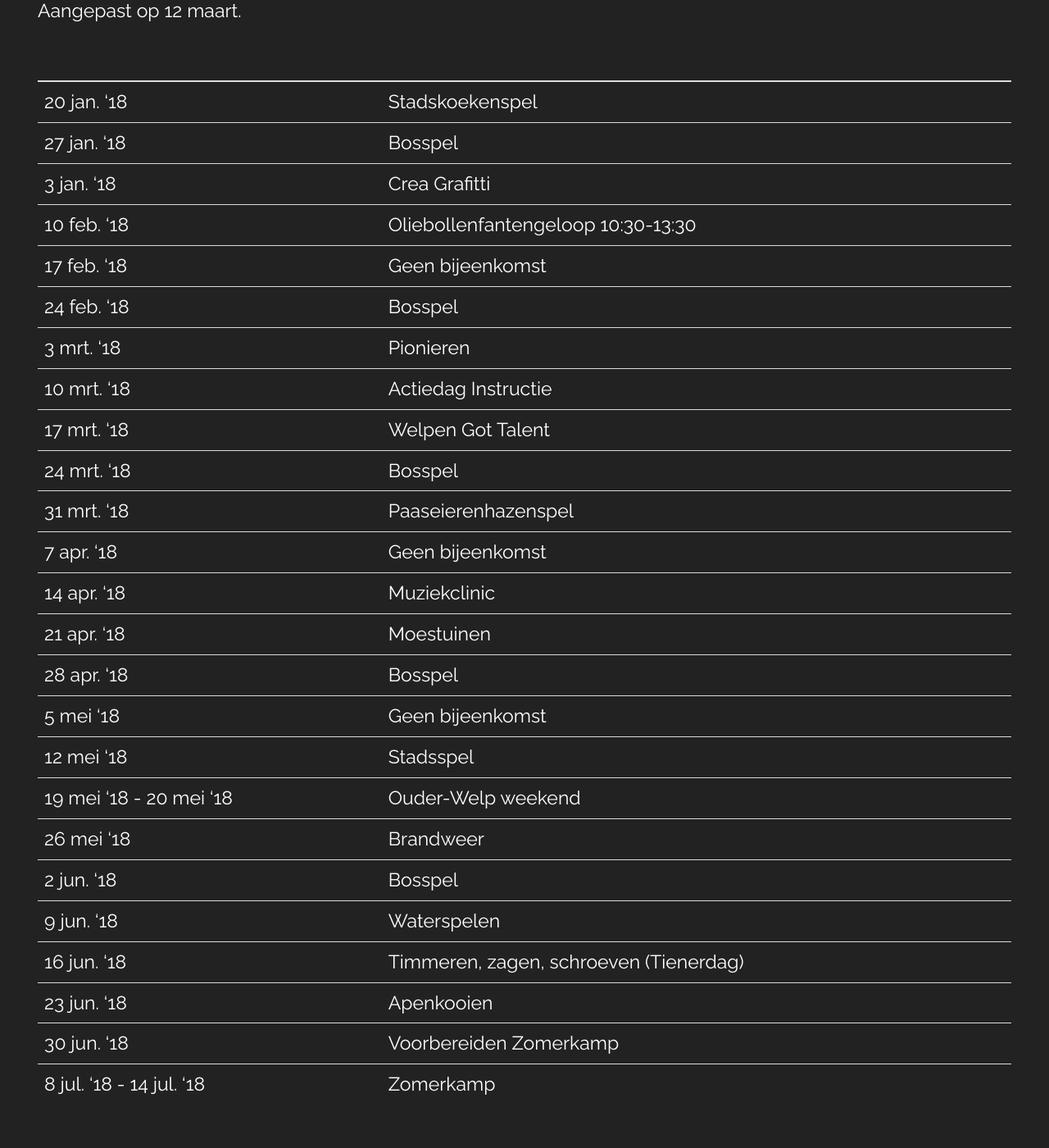
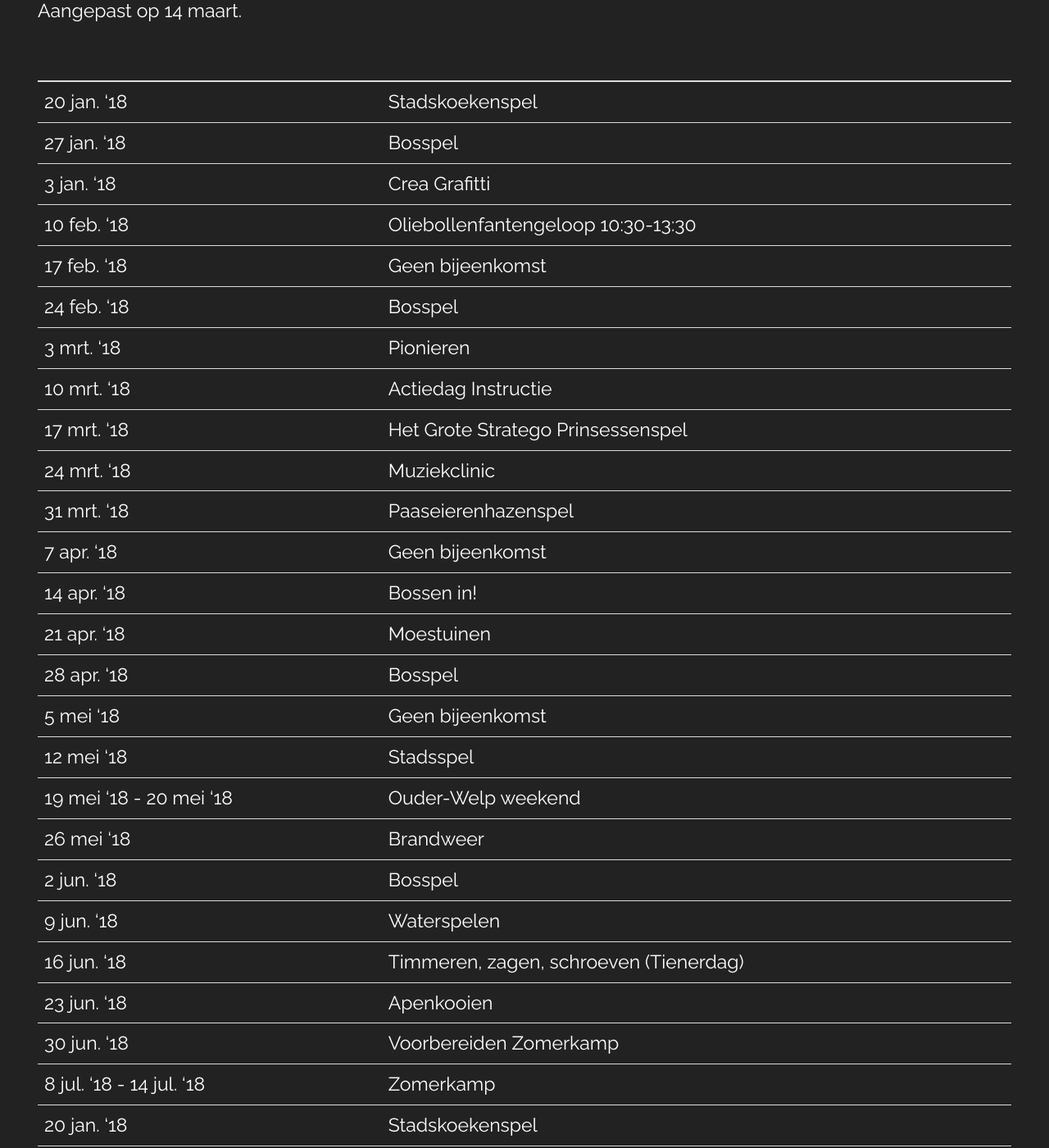
Before and after one commit to nognooitmeegemaakt/website, a Jekyll site: the page built from _agenda/welpen.md, in a window 1280 px wide and 1400 px high, scrolled down 376 px. Shown: the whole window at 82% size. Built offline with Jekyll 4.4.1, drawn with Linux system fonts in a browser that asks for light colours; some web fonts are replaced.

Commit message:
Update welpen.md Agenda through CMS
By Fabrizio Zanin (141.101.77.34)

```diff
--- a/_agenda/welpen.md
+++ b/_agenda/welpen.md
@@ -8,10 +8,35 @@
 
 Welpen Programma van januari - Zomerkamp
 
-Aangepast op 12 maart.
+Aangepast op 14 maart.
 
 | | |
 |---|---|
+| 20 jan. '18 | Stadskoekenspel |
+| 27 jan. '18 | Bosspel |
+| 3 jan. '18 | Crea Grafitti |
+| 10 feb. '18 | Oliebollenfantengeloop 10:30-13:30 |
+| 17 feb. '18 | Geen bijeenkomst |
+| 24 feb. '18 | Bosspel |
+| 3 mrt. '18 | Pionieren |
+| 10 mrt. '18 | Actiedag Instructie |
+| 17 mrt. '18 | Het Grote Stratego Prinsessenspel |
+| 24 mrt. '18 | Muziekclinic |
+| 31 mrt. '18 | Paaseierenhazenspel |
+| 7 apr. '18 | Geen bijeenkomst |
+| 14 apr. '18 | Bossen in! |
+| 21 apr. '18 | Moestuinen |
+| 28 apr. '18 | Bosspel |
+| 5 mei '18 | Geen bijeenkomst |
+| 12 mei '18 | Stadsspel |
+| 19 mei '18 - 20 mei '18 | Ouder-Welp weekend |
+| 26 mei '18 | Brandweer |
+| 2 jun. '18 | Bosspel |
+| 9 jun. '18 | Waterspelen |
+| 16 jun. '18 | Timmeren, zagen, schroeven (Tienerdag) |
+| 23 jun. '18 | Apenkooien |
+| 30 jun. '18 | Voorbereiden Zomerkamp |
+| 8 jul. '18 - 14 jul. '18 | Zomerkamp |
 | 20 jan. '18 | Stadskoekenspel |
 | 27 jan. '18 | Bosspel |
 | 3 jan. '18 | Crea Grafitti |
```
